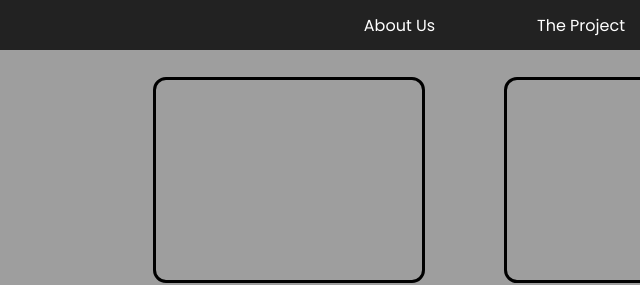
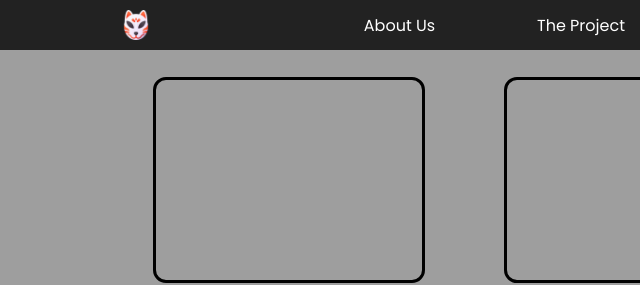
Before and after one commit to mojamtz/PreEntrega3-Martinez, a plain HTML site: page pages/TheProject.html in a window 1280 px wide. Shown: the top 285 px of the page, 0-640 px from the left. Drawn offline with Linux system fonts and the light colour scheme; the site is published under a folder, as on GitHub Pages, so addresses that start at the root find nothing.

Commit message:
se agrega liga correcta de TheProject hacia landing

```diff
--- a/pages/TheProject.html
+++ b/pages/TheProject.html
@@ -11,7 +11,7 @@
     <header class="FAQ">
         <div class="nav__bar">
             <div class="logo__container">
-                <a href="/index.html"><img src="/images/logoNavBar.png" alt=""></a>
+                <a href="../index.html"><img src="../images/logoNavBar.png" alt=""></a>
             </div>
             <div class="main__links">
                 <ul>
```
